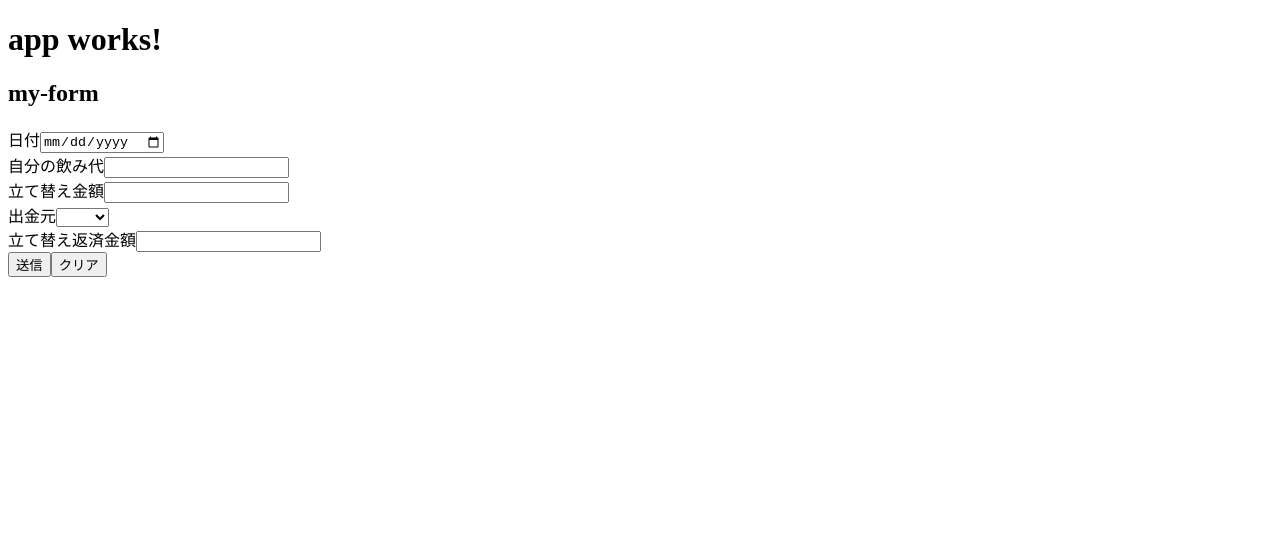
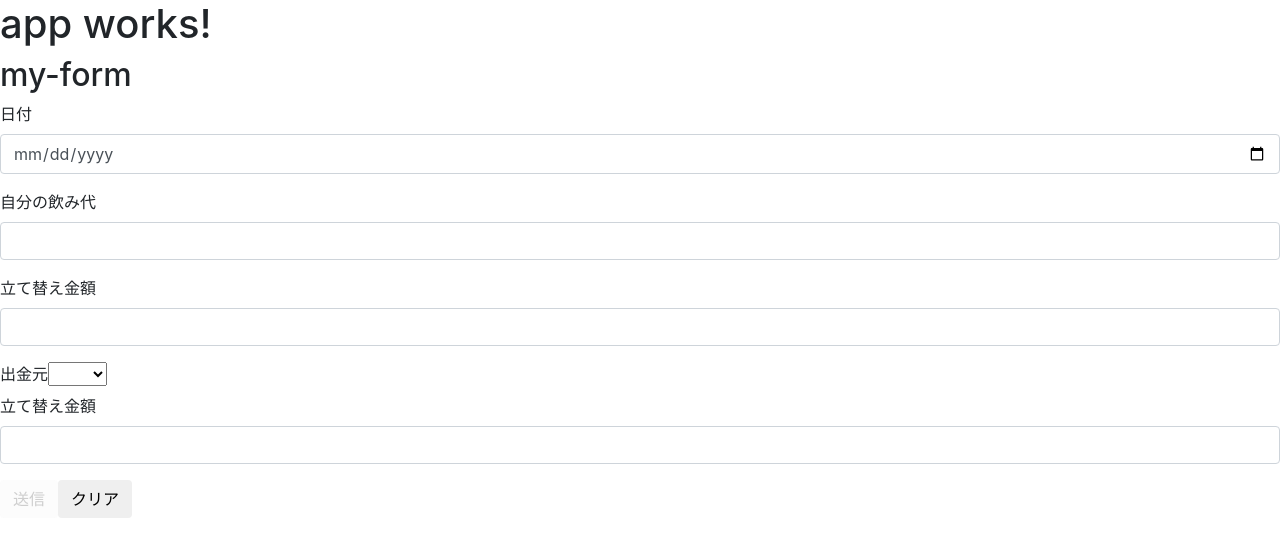
Before and after one commit to xai1981/tatekae, an Angular app: page / in a window 1280 px wide. Shown: the top 556 px of the page. Built offline with nearby package versions, Linux system fonts and the light colour scheme.

Commit message:
Bootstrapを利用開始。入力チェックを追加。(ただし<account>を除いて)

```diff
--- a/angular-cli.json
+++ b/angular-cli.json
@@ -18,9 +18,12 @@
       "tsconfig": "tsconfig.json",
       "prefix": "app",
       "styles": [
-        "styles.css"
+        "styles.css",
+        "../node_modules/bootstrap/dist/css/bootstrap.css"
       ],
-      "scripts": [],
+      "scripts": [
+        "../node_modules/bootstrap/dist/js/bootstrap.js"
+      ],
       "environments": {
         "source": "environments/environment.ts",
         "dev": "environments/environment.ts",
--- a/package.json
+++ b/package.json
@@ -20,6 +20,7 @@
     "@angular/platform-browser": "^2.3.1",
     "@angular/platform-browser-dynamic": "^2.3.1",
     "@angular/router": "^3.3.1",
+    "bootstrap": "^4.0.0-alpha.6",
     "core-js": "^2.4.1",
     "rxjs": "^5.0.1",
     "ts-helpers": "^1.1.1",
--- a/src/app/app.module.ts
+++ b/src/app/app.module.ts
@@ -1,6 +1,6 @@
 import { BrowserModule } from '@angular/platform-browser';
 import { NgModule } from '@angular/core';
-import { FormsModule } from '@angular/forms';
+import { FormsModule, ReactiveFormsModule } from '@angular/forms';
 import { HttpModule } from '@angular/http';
 
 import { AppComponent } from './components/app/app.component';
@@ -18,6 +18,7 @@ import { AccountService } from './services/account.service';
   imports: [
     BrowserModule,
     FormsModule,
+    ReactiveFormsModule,
     HttpModule
   ],
   providers: [
--- a/src/app/components/app-form/app-form.component.html
+++ b/src/app/components/app-form/app-form.component.html
@@ -1,22 +1,44 @@
 <h2>my-form</h2>
-<form #appForm="ngForm" (ngSubmit)="onSubmit(appForm.value)">
-  <div>
-    <label for="date">日付</label>
-    <input type="date" name="date" ngModel>
+<form [formGroup]="myForm" (ngSubmit)="onSubmit(myForm.value)">
+  <div class="form-group"
+       [class.has-success]="date.valid"
+       [class.has-danger]="!date.valid && date.touched">
+    <label class="form-control-label" for="inputDate">日付</label>
+    <input class="form-control" type="date" id="inputDate" [formControl]="date">
+    <ng-container *ngIf="!date.valid && date.touched">
+      <div class="alert alert-danger">入力してください。</div>
+    </ng-container>
+  </div>
+  <div class="form-group"
+       [class.has-success]="amount.valid"
+       [class.has-danger]="!amount.valid && amount.touched">
+    <label class="form-control-label" for="inputAmount">自分の飲み代</label>
+    <input class="form-control" type="number" id="inputAmount" [formControl]="amount">
+    <ng-container *ngIf="!amount.valid && amount.touched">
+      <div class="alert alert-danger">入力してください。</div>
+    </ng-container>
+  </div>
+  <div class="form-group"
+       [class.has-success]="payment.valid"
+       [class.has-danger]="!payment.valid && payment.touched">
+    <label class="form-control-label" for="inputPayment">立て替え金額</label>
+    <input class="form-control" type="number" id="inputPayment" [formControl]="payment">
+    <ng-container *ngIf="!payment.valid && payment.touched">
+      <div class="alert alert-danger">入力してください。</div>
+    </ng-container>
   </div>
   <div>
-    <label for="amount">自分の飲み代</label>
-    <input type="number" name="amount" ngModel>
+    <account></account>
   </div>
-  <div>
-    <label for="payment">立て替え金額</label>
-    <input type="number" name="payment" ngModel>
+  <div class="form-group"
+       [class.has-success]="repayment.valid"
+       [class.has-danger]="!repayment.valid && repayment.touched">
+    <label class="form-control-label" for="inputRepayment">立て替え金額</label>
+    <input class="form-control" type="number" id="inputRepayment" [formControl]="repayment">
+    <ng-container *ngIf="!repayment.valid && repayment.touched">
+      <div class="alert alert-danger">入力してください。</div>
+    </ng-container>
   </div>
-  <account></account>
-  <div>
-    <label for="repayment">立て替え返済金額</label>
-    <input type="number" name="repayment" ngModel>
-  </div>
-  <button type="submit">送信</button>
-  <button type="reset">クリア</button>
+  <button class="btn" type="submit" [disabled]="!myForm.valid">送信</button>
+  <button class="btn" type="reset">クリア</button>
 </form>
--- a/src/app/components/app-form/app-form.component.ts
+++ b/src/app/components/app-form/app-form.component.ts
@@ -1,4 +1,5 @@
 import { Component, OnInit } from '@angular/core';
+import { FormGroup, FormBuilder, Validators, AbstractControl } from '@angular/forms';
 
 @Component({
   selector: 'app-form',
@@ -6,8 +7,23 @@ import { Component, OnInit } from '@angular/core';
   styleUrls: ['./app-form.component.css']
 })
 export class AppFormComponent implements OnInit {
+  myForm: FormGroup;
+  date: AbstractControl;
+  amount: AbstractControl;
+  payment: AbstractControl;
+  repayment: AbstractControl;
 
-  constructor() {
+  constructor(formBuilder: FormBuilder) {
+    this.myForm = formBuilder.group({
+      'date': ['', Validators.required],
+      'amount': ['', Validators.required],
+      'payment': ['', Validators.required],
+      'repayment': ['', Validators.required]
+    });
+    this.date = this.myForm.controls['date'];
+    this.amount = this.myForm.controls['amount'];
+    this.payment = this.myForm.controls['payment'];
+    this.repayment = this.myForm.controls['repayment'];
   }
 
   ngOnInit() {
```
